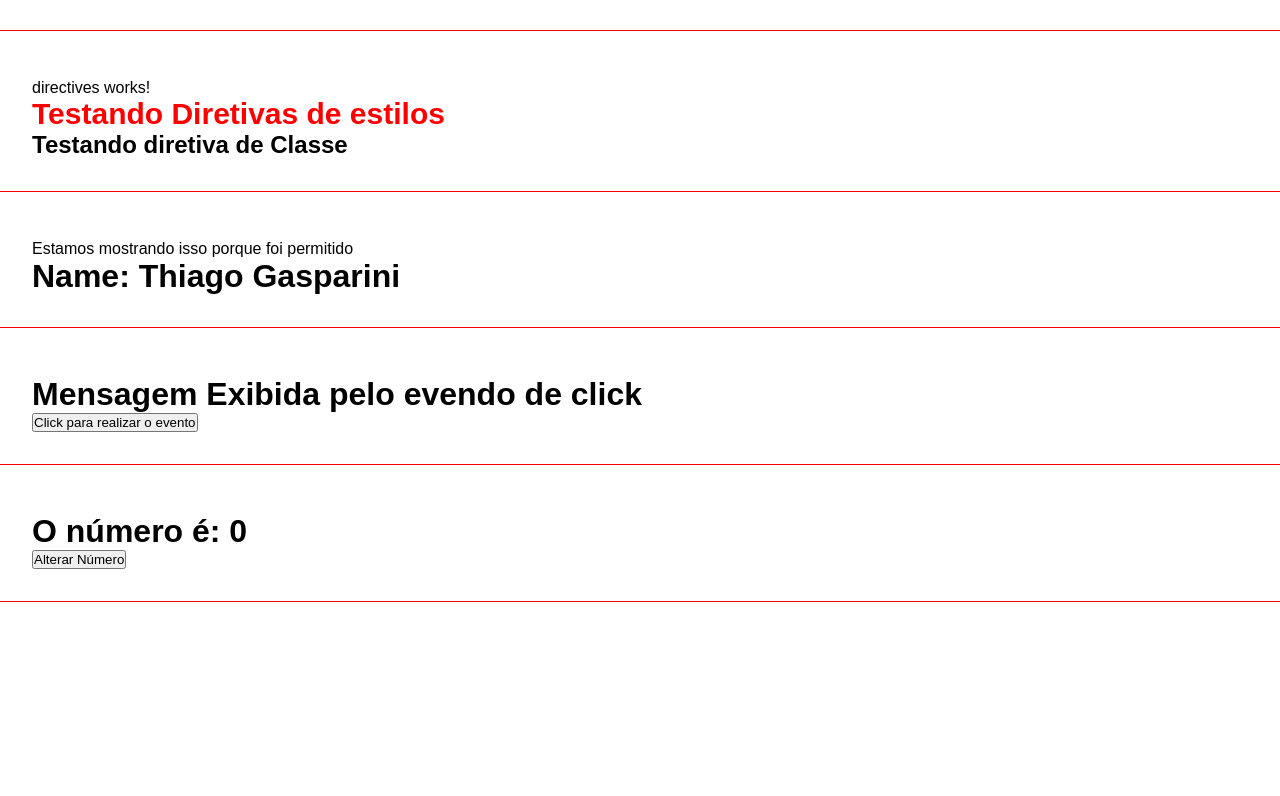
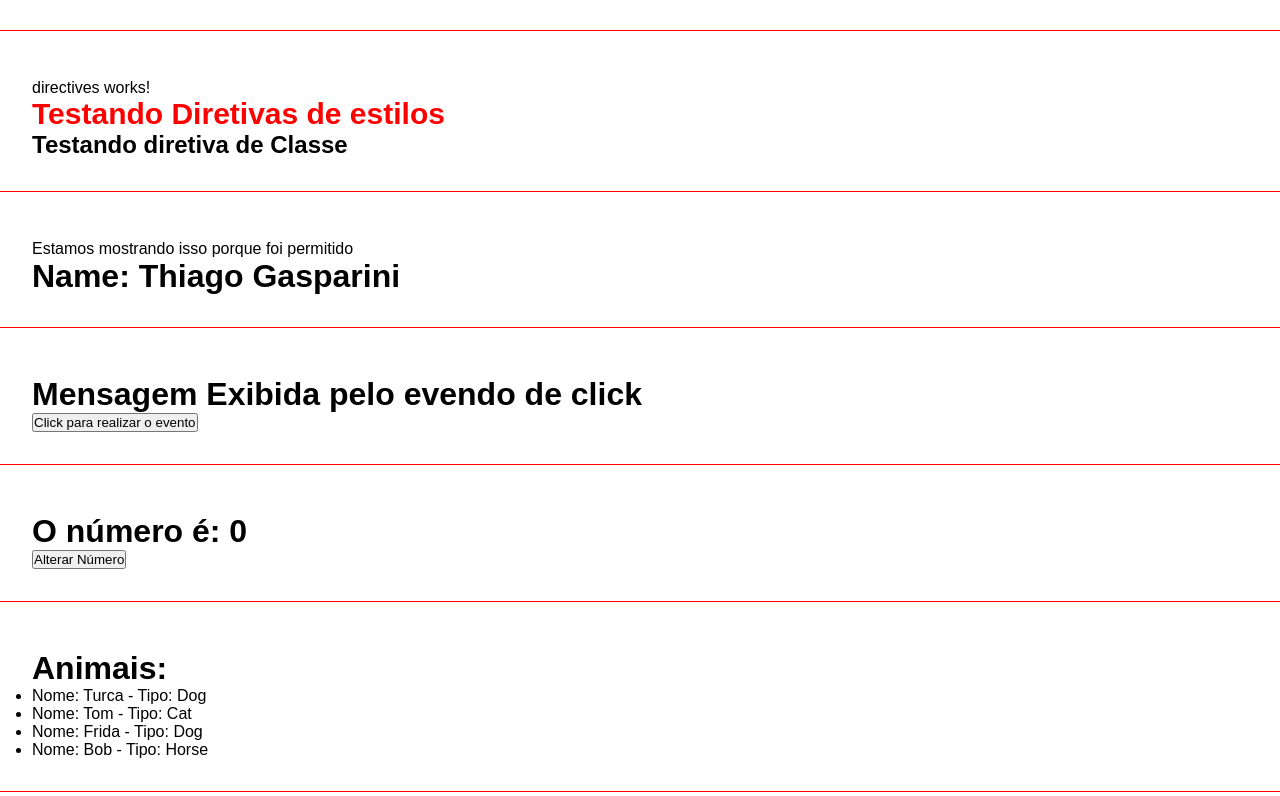
Before and after one commit to ThiagoGasparini/Angular-Study, an Angular app: page / in a window 1280 px wide. Shown: the part 266-1062 px from the top of the page. Built offline with nearby package versions, Linux system fonts and the light colour scheme.

Commit message:
renderização de listas

```diff
--- a/src/app/app.component.html
+++ b/src/app/app.component.html
@@ -5,3 +5,4 @@
 <app-if-render></app-if-render>
 <app-events></app-events>
 <app-emitter></app-emitter>
+<app-list-render></app-list-render>
--- a/src/app/app.component.ts
+++ b/src/app/app.component.ts
@@ -6,11 +6,12 @@ import { DirectivesComponent } from './components/directives/directives.componen
 import { IfRenderComponent } from './components/if-render/if-render.component';
 import { EventsComponent } from './components/events/events.component';
 import { EmitterComponent } from './components/emitter/emitter.component';
+import { ListRenderComponent } from './components/list-render/list-render.component';
 
 @Component({
   selector: 'app-root',
   standalone: true,
-  imports: [RouterOutlet, FirstComponentComponent, ParentDataComponent, DirectivesComponent, IfRenderComponent, EventsComponent, EmitterComponent],
+  imports: [RouterOutlet, FirstComponentComponent, ParentDataComponent, DirectivesComponent, IfRenderComponent, EventsComponent, EmitterComponent, ListRenderComponent],
   templateUrl: './app.component.html',
   styleUrl: './app.component.css',
 })
--- /dev/null
+++ b/src/app/components/list-render/list-render.component.html
@@ -0,0 +1,10 @@
+<div class="class">
+  <h1>Animais:</h1>
+  @for (animal of animals; track animal.id) {
+    <ul>
+      <li>Nome: {{ animal.name }} - Tipo: {{ animal.type }}</li>
+    </ul>
+  } @empty {
+    Empty list of animals
+  }
+</div>
--- /dev/null
+++ b/src/app/components/list-render/list-render.component.ts
@@ -0,0 +1,17 @@
+import { Component } from '@angular/core';
+
+@Component({
+  selector: 'app-list-render',
+  standalone: true,
+  imports: [],
+  templateUrl: './list-render.component.html',
+  styleUrl: './list-render.component.css',
+})
+export class ListRenderComponent {
+  animals = [
+    { id: 1, name: 'Turca', type: 'Dog' },
+    { id: 2, name: 'Tom', type: 'Cat' },
+    { id: 3, name: 'Frida', type: 'Dog' },
+    { id: 4, name: 'Bob', type: 'Horse' },
+  ];
+}
```
Also changed, not shown: src/app/components/list-render/list-render.component.css (added), 1 other file (tests, documents, lock files or other folders).
